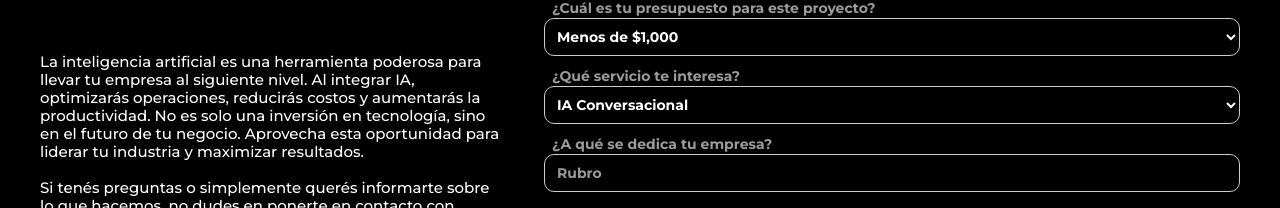
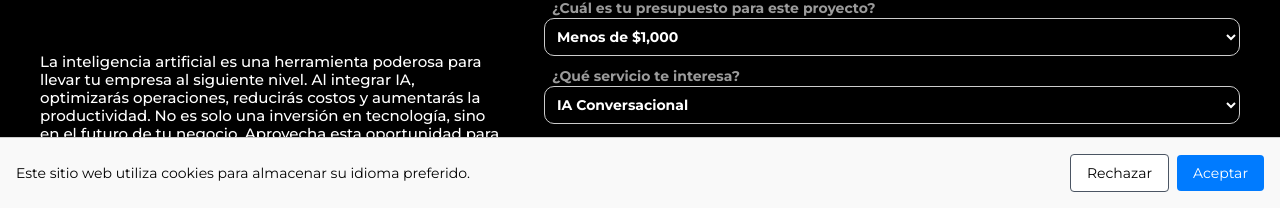
Before and after one commit to juli2kapo/next-tailwind-vapi-starter, a Next.js app: page /contact in a window 1280 px wide. Shown: the part 592-800 px from the top of the page. Built offline with nearby package versions, Linux system fonts and the light colour scheme.

Commit message:
added cookie registry of current language and added english to chatbot development

```diff
--- a/app/contact/page.tsx
+++ b/app/contact/page.tsx
@@ -1,6 +1,7 @@
 "use client"
 import { useLanguage } from "@/components/componentProvider";
 import React from "react";
+
 
 export default function Home() {
   const {currentLanguage} = useLanguage();
--- a/app/layout.tsx
+++ b/app/layout.tsx
@@ -4,6 +4,7 @@ import "./globals.css";
 import Footer from "@/components/footer";
 import Navbar from "@/components/navbar";
 import LanguageProvider from "@/components/componentProvider";
+import NoSsr from "@/components/noSsr";
 
 const inter = Inter({ subsets: ["latin"] });
 
@@ -22,9 +23,11 @@ export default function RootLayout({
       <link rel="icon" href="/icon.jpg" />
       <body className={inter.className}>
         <LanguageProvider>
+          <NoSsr >
           <Navbar />
             {children}
           <Footer />
+          </NoSsr>
         </LanguageProvider>
       </body>
     </html>
--- a/components/componentProvider.tsx
+++ b/components/componentProvider.tsx
@@ -2,6 +2,7 @@
 
 import React from "react";
 import { createContext, useState } from "react";
+import Cookies from "js-cookie";
 
 interface LanguageContextProps {
     currentLanguage: string;
@@ -10,7 +11,11 @@ interface LanguageContextProps {
 
 const LanguageContext = createContext<LanguageContextProps | undefined>(undefined)
 export default function LanguageProvider(props:{children:React.ReactNode}){
-    const [currentLanguage, setCurrentLanguage] = useState("ES");
+
+    const savedLanguage = Cookies.get("preferredLanguage");
+    const initialLanguage = savedLanguage ? savedLanguage : "ES";
+    console.log("initialLanguage", initialLanguage);
+    const [currentLanguage, setCurrentLanguage] = useState(initialLanguage);
 
     return(
         <LanguageContext.Provider value={{currentLanguage,setCurrentLanguage}}>
--- a/components/languageDropdown.tsx
+++ b/components/languageDropdown.tsx
@@ -1,17 +1,50 @@
-"use client"
-import React, { useState } from "react";
+"use client";
+import React, { useState, useEffect } from "react";
 import { useLanguage } from "./componentProvider";
 import { useRouter } from "next/navigation";
+import Cookies from "js-cookie";
 
 const LanguageSelector = () => {
+  let cookieText;
+  let declineButton;
+  let agreeButton;
   const [isDropdownOpen, setIsDropdownOpen] = useState(false);
+  const [showCookieConsent, setShowCookieConsent] = useState(false);
   const { currentLanguage, setCurrentLanguage } = useLanguage();
+  switch (currentLanguage) {
+    case "EN":
+      cookieText = "This website uses cookies to store your preferred language.";
+      declineButton = "Decline";
+      agreeButton = "Agree";
+      break;
+    case "ES":
+      cookieText = "Este sitio web utiliza cookies para almacenar su idioma preferido.";
+      declineButton = "Rechazar";
+      agreeButton = "Aceptar";
+      break;
+    default:
+      cookieText = "Este sitio web utiliza cookies para almacenar su idioma preferido.";
+      declineButton = "Rechazar";
+      agreeButton = "Aceptar";
+  }
   const router = useRouter();
 
+  useEffect(() => {
+    const cookieConsent = Cookies.get("languageConsent");
+    const savedLanguage = Cookies.get("preferredLanguage");
+
+    if (!cookieConsent) {
+      setCurrentLanguage("ES"); // Default to Spanish if no consent
+      setShowCookieConsent(true);
+    }
+  }, [setCurrentLanguage]);
+
   const handleLanguageChange = (language: string) => {
-    if (language === currentLanguage) {
-      return;
-    } else {
+    const cookieConsent = Cookies.get("languageConsent");
+    if(cookieConsent){
+      Cookies.set("preferredLanguage", language, { expires: 365 });
+    }
+    if (language !== currentLanguage) {
       setCurrentLanguage(language);
       router.refresh();
     }
@@ -25,19 +58,30 @@ const LanguageSelector = () => {
     setIsDropdownOpen(false);
   };
 
+  const handleCookieConsent = () => {
+    Cookies.set("languageConsent", "true", { expires: 365 });
+    setShowCookieConsent(false);
+    handleLanguageChange(currentLanguage);
+  };
+  const handleCookiesReject = () => {
+    Cookies.remove("languageConsent");
+    Cookies.remove("preferredLanguage");
+    setShowCookieConsent(false);
+  }
+
   const getFlagSrc = (language: string) => {
     switch (language) {
       case "EN":
         return "https://upload.wikimedia.org/wikipedia/en/a/a4/Flag_of_the_United_States.svg";
       case "ES":
         return "https://upload.wikimedia.org/wikipedia/commons/9/9a/Flag_of_Spain.svg";
-      // Add more cases for other languages as needed
       default:
-        return "https://upload.wikimedia.org/wikipedia/en/a/a4/Flag_of_the_United_States.svg"; // Default to English flag
+        return "https://upload.wikimedia.org/wikipedia/en/a/a4/Flag_of_the_United_States.svg";
     }
   };
 
   return (
+    <>
       <div
         className="language-selector"
         onMouseEnter={toggleDropdown}
@@ -45,9 +89,7 @@ const LanguageSelector = () => {
         style={{ position: "relative", display: "inline-block" }}
       >
         <button
-        className="flag-button ml-4
-        mt-3
-        "
+          className="flag-button ml-4 mt-3"
           aria-label="Select Language"
           style={{
             border: "none",
@@ -95,7 +137,6 @@ const LanguageSelector = () => {
                 width="20"
                 style={{ marginRight: "0.5rem" }}
               />
-
             </div>
             <div
               className="dropdown-item"
@@ -113,12 +154,64 @@ const LanguageSelector = () => {
                 width="20"
                 style={{ marginRight: "0.5rem" }}
               />
-
             </div>
-          {/* Add more languages here as needed */}
           </div>
         )}
       </div>
+
+      {showCookieConsent && (
+        <div
+          className="cookie-consent-bar"
+          style={{
+            position: "fixed",
+            bottom: 0,
+            left: 0,
+            right: 0,
+            backgroundColor: "#f9f9f9",
+            borderTop: "1px solid #ccc",
+            padding: "1rem",
+            display: "flex",
+            justifyContent: "space-between",
+            alignItems: "center",
+            zIndex: 1000,
+          }}
+        >
+          <span>
+            {cookieText}
+          </span>
+          <div>
+
+          <button
+            onClick={handleCookiesReject}
+            className="mr-2 border-gray-600"
+            style={{
+              padding: "0.5rem 1rem",
+              backgroundColor: "white",
+              color: "black",
+              border: "1px solid #ccc",
+              borderRadius: "4px",
+              cursor: "pointer",
+            }}
+            >
+            {declineButton}
+          </button>
+          <button
+            onClick={handleCookieConsent}
+            style={{
+              padding: "0.5rem 1rem",
+              backgroundColor: "#007BFF",
+              color: "#fff",
+              border: "none",
+              borderRadius: "4px",
+              cursor: "pointer",
+            }}
+            >
+            {agreeButton}
+          </button>
+            </div>
+        </div>
+      )}
+    </>
   );
 };
 
--- /dev/null
+++ b/components/noSsr.tsx
@@ -0,0 +1,12 @@
+// components/NoSsr.jsx
+
+import dynamic from 'next/dynamic'
+import React from 'react'
+
+const NoSsr = (props: { children: string | number | boolean | React.ReactElement<any, string | React.JSXElementConstructor<any>> | Iterable<React.ReactNode> | React.ReactPortal | React.PromiseLikeOfReactNode | null | undefined }) => (
+  <React.Fragment>{props.children}</React.Fragment>
+)
+
+export default dynamic(() => Promise.resolve(NoSsr), {
+  ssr: false
+})
--- a/package.json
+++ b/package.json
@@ -11,6 +11,7 @@
   "dependencies": {
     "@vapi-ai/web": "^2.0.0",
     "dotenv": "16.4.5",
+    "js-cookie": "^3.0.5",
     "lucide-react": "^0.456.0",
     "next": "14.1.0",
     "react": "^18",
@@ -19,6 +20,7 @@
     "three": "^0.166.1"
   },
   "devDependencies": {
+    "@types/js-cookie": "^3.0.6",
     "@types/node": "^20",
     "@types/react": "^18",
     "@types/react-dom": "^18",
```
Also changed, not shown: components/chatbotgeneration/howItWorks.tsx (+45 -19 lines), components/chatbotgeneration/productSection.tsx (+51 -8 lines), 1 other file (tests, documents, lock files or other folders). Lines whose indentation alone changed are shown as unchanged.
